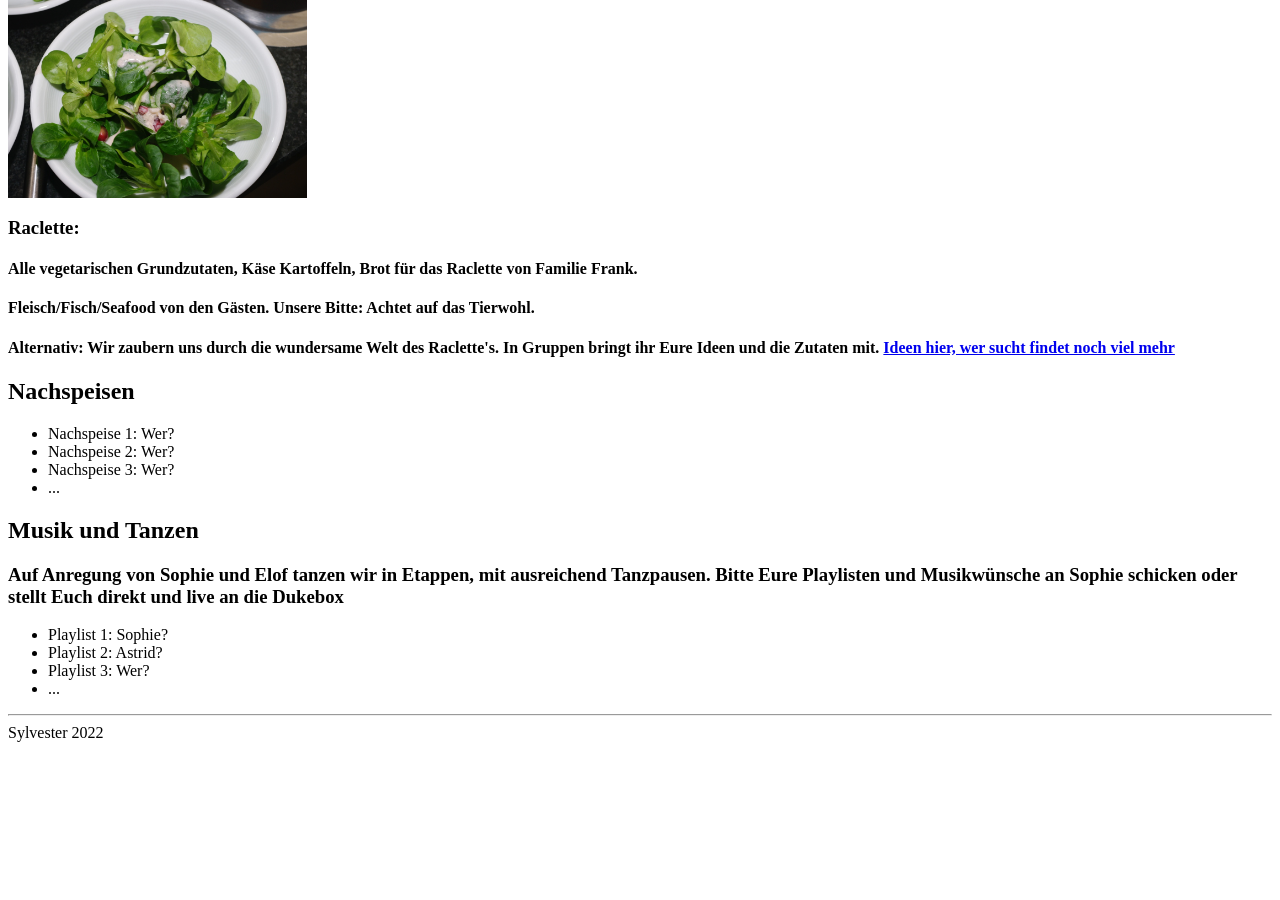
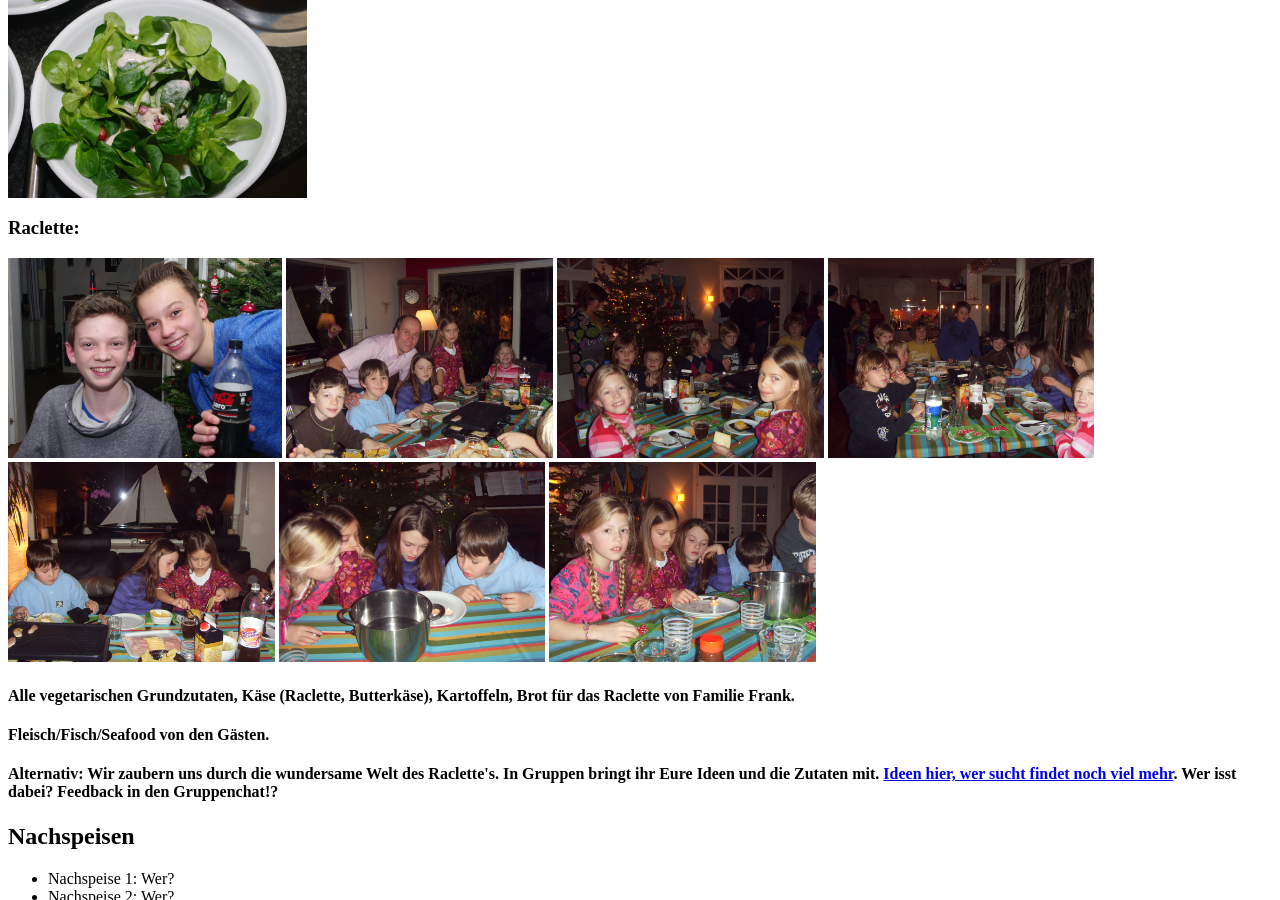
Before and after one commit to DiveDocs/Sylvester2023, a Jekyll site: the page built from index.markdown, in a window 1280 px wide and 900 px high, scrolled down 1243 px. Built offline with Jekyll 4.4.1, drawn with Linux system fonts in a browser that asks for light colours; before the commit the page ends 1993 px from its top, so only the background shows below that.

Commit message:
Final CleanUp

```diff
--- a/index.markdown
+++ b/index.markdown
@@ -56,10 +56,17 @@ tr:nth-child(even) {
 <h3> Grüner Salat: Wer? </h3>
 <a><img src="./Bild20.jpg" height = "200"></a>
 <h3> Raclette: </h3>
+<a><img src="./Bild4.jpg" height = "200"></a>
+<a><img src="./Bild5.jpg" height = "200"></a>
+<a><img src="./Bild6.jpg" height = "200"></a>
+<a><img src="./Bild7.jpg" height = "200"></a>
+<a><img src="./Bild8.jpg" height = "200"></a>
+<a><img src="./Bild9.jpg" height = "200"></a>
+<a><img src="./bild10.jpg" height = "200"></a>
 
-<h4> Alle vegetarischen Grundzutaten, Käse Kartoffeln, Brot für das Raclette von Familie Frank.</h4>
-<h4> Fleisch/Fisch/Seafood von den Gästen. Unsere Bitte: Achtet auf das Tierwohl.</h4>
-<h4> Alternativ: Wir zaubern uns durch die wundersame Welt des Raclette's. In Gruppen bringt ihr Eure Ideen und die Zutaten mit. <a href="https://heissehimbeeren.com/die-9-leckersten-raclette-rezepte/">Ideen hier, wer sucht findet noch viel mehr</a>
+<h4> Alle vegetarischen Grundzutaten, Käse (Raclette, Butterkäse), Kartoffeln, Brot für das Raclette von Familie Frank.</h4>
+<h4> Fleisch/Fisch/Seafood von den Gästen. </h4>
+<h4> Alternativ: Wir zaubern uns durch die wundersame Welt des Raclette's. In Gruppen bringt ihr Eure Ideen und die Zutaten mit. <a href="https://heissehimbeeren.com/die-9-leckersten-raclette-rezepte/">Ideen hier, wer sucht findet noch viel mehr</a>. Wer isst dabei? Feedback in den Gruppenchat!?
 </h4>
 
 
```
